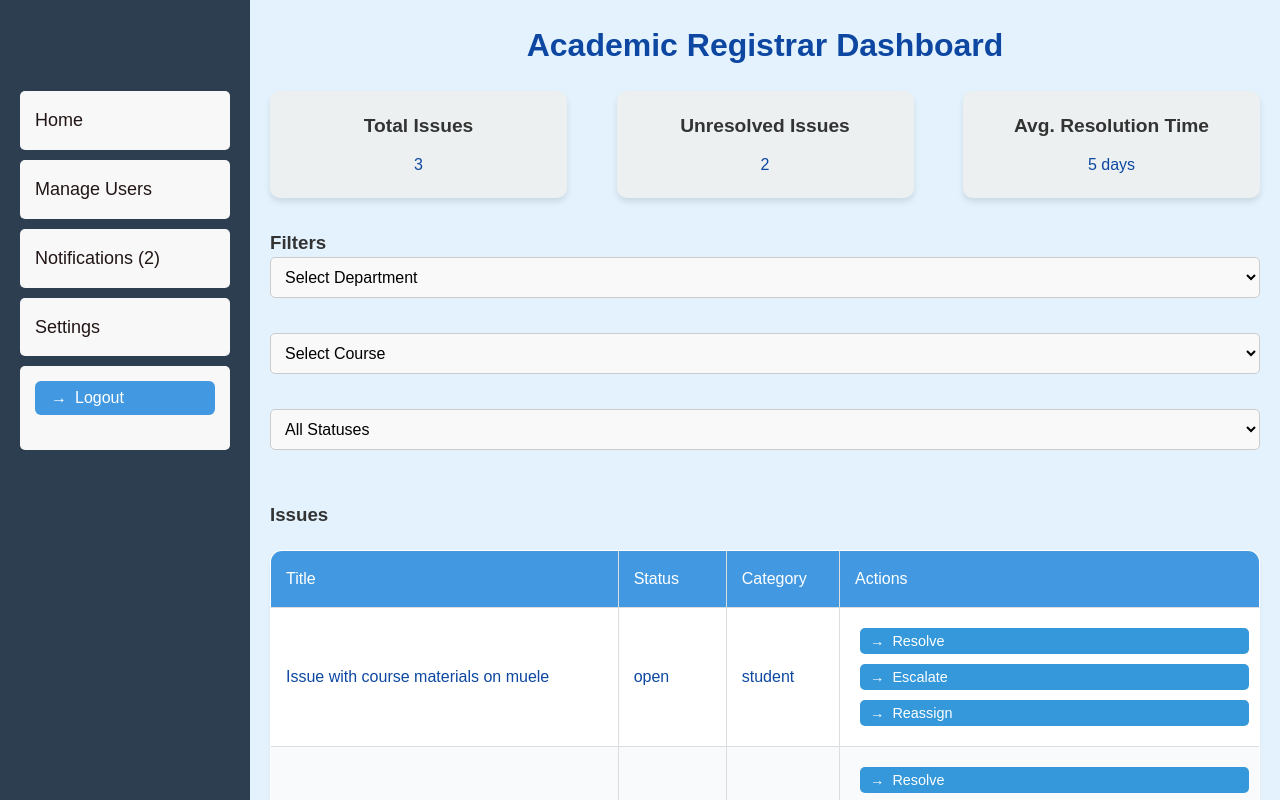
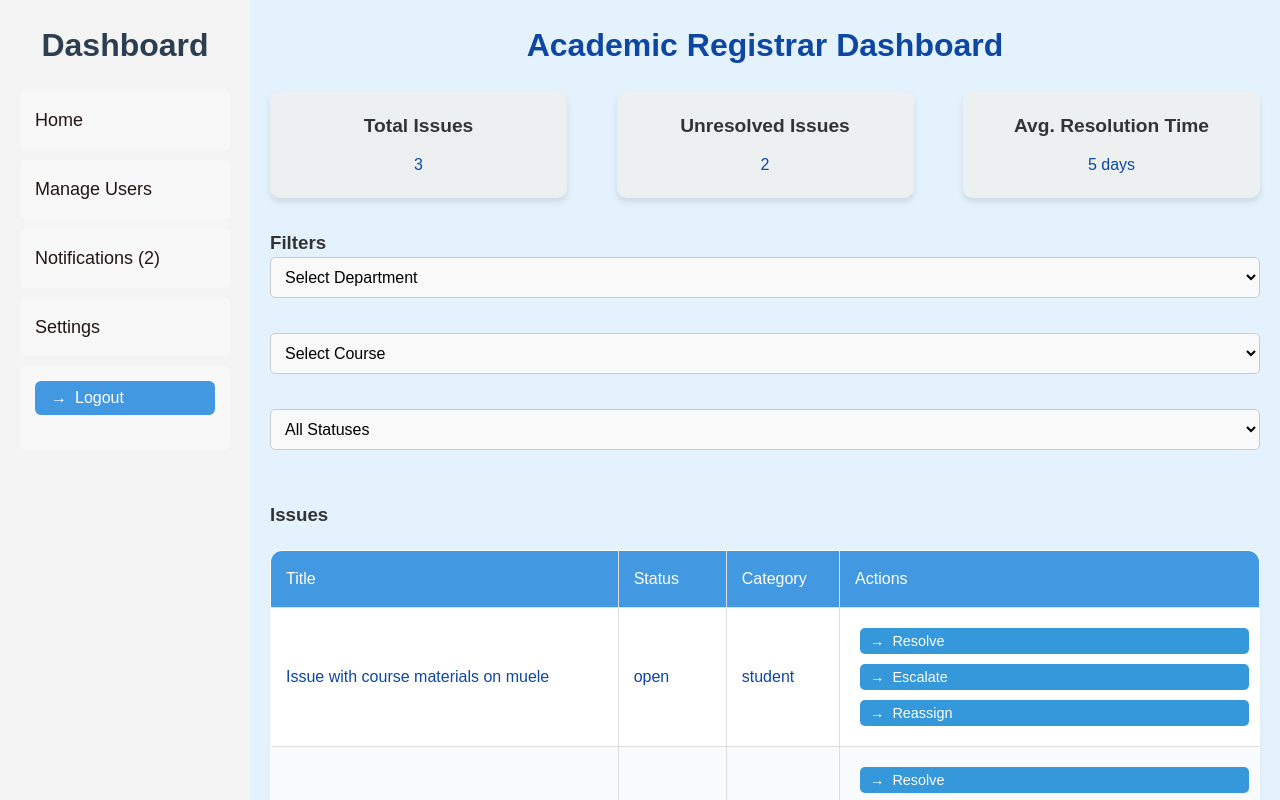
Before and after one commit to ArnoldPeterMukasa/AITS_GROUP_G, a React (Vite) app in the folder FRONTEND/: page /AcademicRegistrarDashboard in a window 1280 px wide. Built offline with nearby package versions, Linux system fonts and the light colour scheme.

Commit message:
Added the background layout

```diff
--- a/FRONTEND/src/components/LecturerDashboard.css
+++ b/FRONTEND/src/components/LecturerDashboard.css
@@ -4,5 +4,5 @@
 }
 .sidebar {
   width: 250px;
-
+  background-color: #f4f4f4;
 }
```
